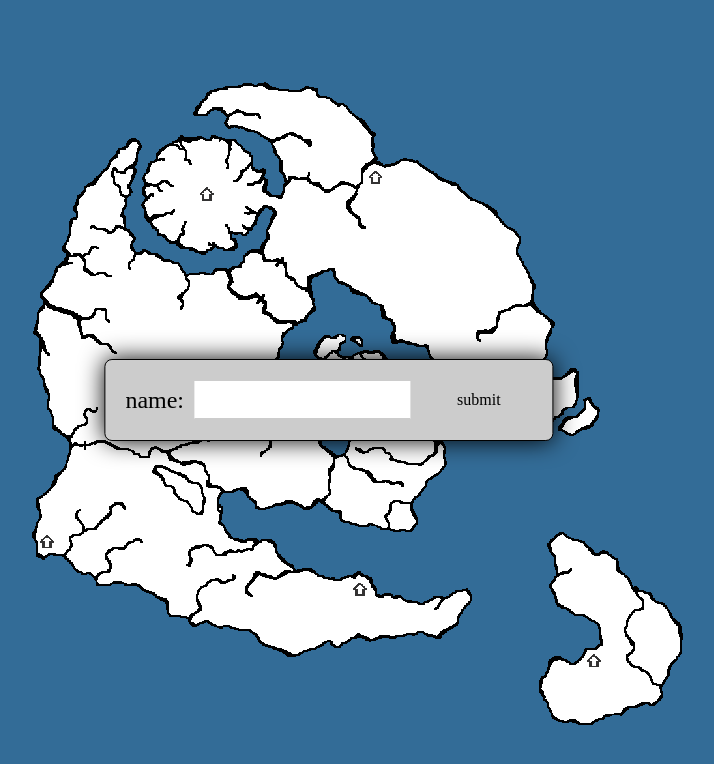
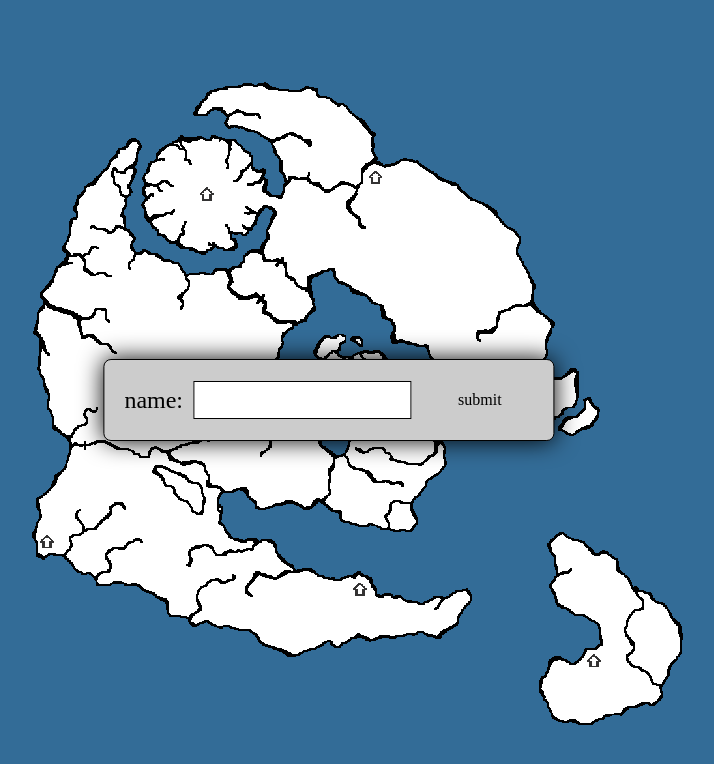
Before and after one commit to dev-montgomery/2d_rpg, a website with bundled scripts: page index.html in a window 1280 px wide. Shown: the whole page, without its empty margins (311-1025 px from the left). Built offline with nearby package versions, Linux system fonts and the light colour scheme.

Commit message:
put on a very, very lite buff... a modicum of polish.

```diff
--- a/index.js
+++ b/index.js
@@ -20,6 +20,9 @@ window.addEventListener('load', (event) => {
   canvas.style.backgroundRepeat = 'no-repeat';
   canvas.style.backgroundSize = 'cover';
   document.body.style.backgroundColor = '#336c97';
+  const changeBorder = (element) => {
+    element.style.border = '1px solid black';
+  };
 
   // ------ eventually implement chatbox to interact with npcs
   const chatbox = false;
@@ -53,6 +56,7 @@ window.addEventListener('load', (event) => {
 
     // Render map and player after form is submitted
     setTimeout(() => {
+      changeBorder(canvas);
       genus.loaded && drawGenus({ player });
       player.draw(ctx);
     }, 500);
@@ -78,6 +82,7 @@ window.addEventListener('load', (event) => {
       console.error('Error saving player data.', error);
     };
   };
+
   // ------ will need to determine if player is in combat before logging out.
   // Saves player data when the browser window is closed.
   addEventListener('beforeunload', e => {
@@ -147,8 +152,8 @@ window.addEventListener('load', (event) => {
             dy,
             genus.pixelSize,
             genus.pixelSize
-            );
-          };
+          );
+        };
       });
     });
   };
--- a/styles/styles.css
+++ b/styles/styles.css
@@ -76,9 +76,8 @@ canvas {
 
 #login-form #login-form-input {
   padding: 0.5rem;
-  border: none;
+  border: 1px solid black;
   height: 2.4rem;
-  border-bottom: 1px solid #ccc;
 }
 
 #login-form #login-form-btn {
```
